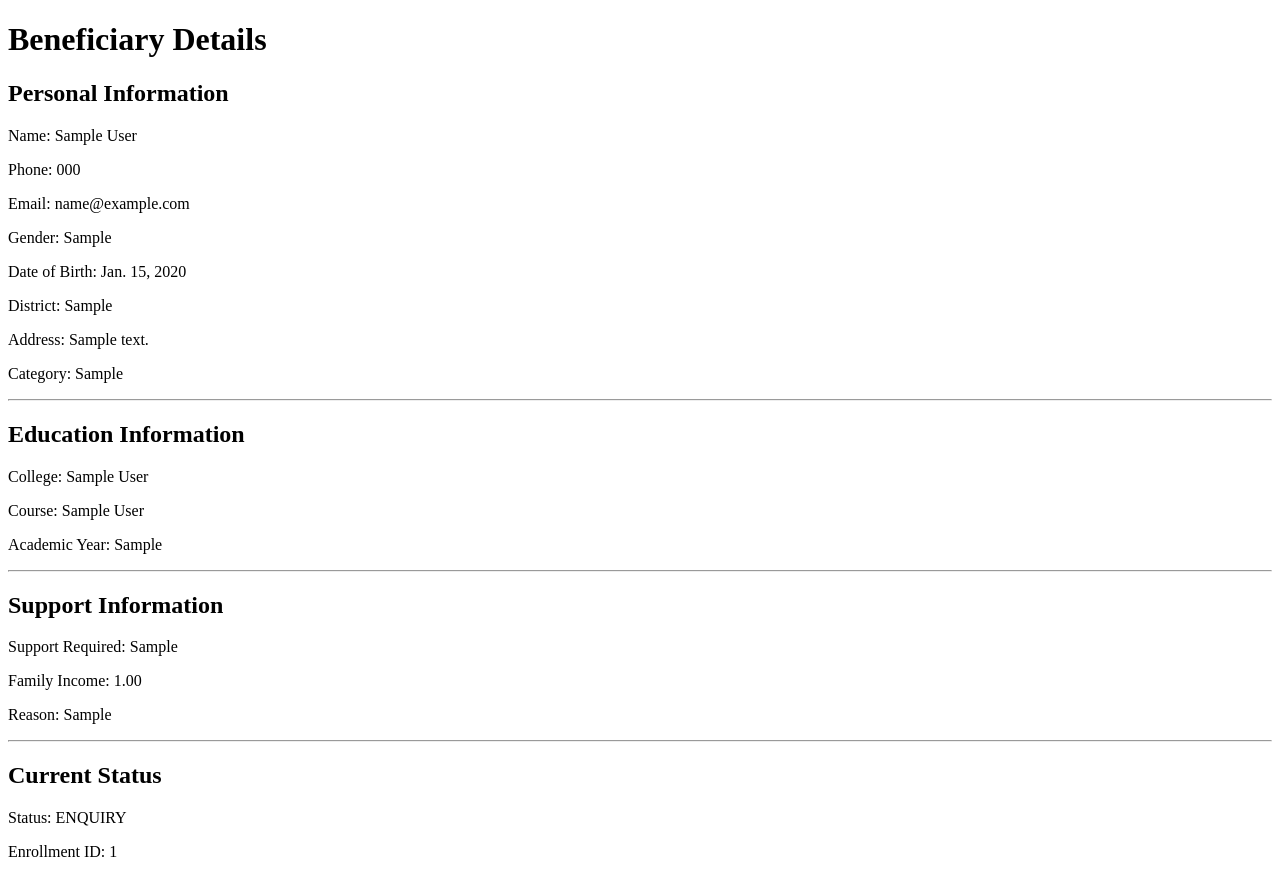
After one commit to vidit-agarwal1/tarpan-portal, a Django app: page /beneficiary/1/ in a window 1280 px wide. The commit adds this page. Run offline with Django 5.2, Linux system fonts and the light colour scheme; tables that the repository leaves empty hold one stand-in row (values such as "Sample post").

Commit message:
Added beneficiary details and enrollment workflow(clicking on beneficiary's name opens its profile)

```diff
--- a/accounts/models.py
+++ b/accounts/models.py
@@ -52,8 +52,8 @@ class Beneficiary(models.Model):
         default='ENQUIRY'
     )
 
-def __str__(self):
-    return self.name
+    def __str__(self):
+        return self.name
 
 class AdmissionApplication(models.Model):
 
--- /dev/null
+++ b/accounts/templates/accounts/beneficiary_detail.html
@@ -0,0 +1,46 @@
+<!DOCTYPE html>
+
+<html>
+<head>
+    <title>Beneficiary Details</title>
+</head>
+<body>
+
+<h1>Beneficiary Details</h1>
+
+<h2>Personal Information</h2>
+
+<p>Name: {{ beneficiary.name }}</p>
+<p>Phone: {{ beneficiary.phone }}</p>
+<p>Email: {{ beneficiary.email }}</p>
+<p>Gender: {{ beneficiary.gender }}</p>
+<p>Date of Birth: {{ beneficiary.date_of_birth }}</p>
+<p>District: {{ beneficiary.district }}</p>
+<p>Address: {{ beneficiary.address }}</p>
+<p>Category: {{ beneficiary.category }}</p>
+
+<hr>
+
+<h2>Education Information</h2>
+
+<p>College: {{ application.college_name }}</p>
+<p>Course: {{ application.course_name }}</p>
+<p>Academic Year: {{ application.academic_year }}</p>
+
+<hr>
+
+<h2>Support Information</h2>
+
+<p>Support Required: {{ application.support_required }}</p>
+<p>Family Income: {{ application.family_income }}</p>
+<p>Reason: {{ application.reason }}</p>
+
+<hr>
+
+<h2>Current Status</h2>
+
+<p>Status: {{ beneficiary.status }}</p>
+<p>Enrollment ID: {{ beneficiary.enrollment_id }}</p>
+
+</body>
+</html>
--- a/accounts/urls.py
+++ b/accounts/urls.py
@@ -28,6 +28,24 @@ path(
     name='enrolled_beneficiaries'
 ),
 
+path(
+    'verify-application/<int:beneficiary_id>/',
+    views.verify_application,
+    name='verify_application'
+),
+
+path(
+    'enroll-beneficiary/<int:beneficiary_id>/',
+    views.enroll_beneficiary,
+    name='enroll_beneficiary'
+),
+
+path(
+    'beneficiary/<int:beneficiary_id>/',
+    views.beneficiary_detail,
+    name='beneficiary_detail'
+),
+
 path('admission/personal/', views.admission_personal, name='admission_personal'),
 path('admission/education/', views.admission_education, name='admission_education'),
 path('admission/support/', views.admission_support, name='admission_support'),
--- a/accounts/views.py
+++ b/accounts/views.py
@@ -14,8 +14,23 @@ def admin_dashboard(request):
 
     total_beneficiaries = Beneficiary.objects.count()
 
+    applied_count = Beneficiary.objects.filter(
+        status='APPLIED'
+    ).count()
+
+    verified_count = Beneficiary.objects.filter(
+        status='VERIFIED'
+    ).count()
+
+    enrolled_count = Beneficiary.objects.filter(
+        status='ENROLLED'
+    ).count()
+
     context = {
-        'total_beneficiaries': total_beneficiaries
+        'total_beneficiaries': total_beneficiaries,
+        'applied_count': applied_count,
+        'verified_count': verified_count,
+        'enrolled_count': enrolled_count
     }
 
     return render(
@@ -54,6 +69,17 @@ def verified_applications(request):
         'accounts/verified_applications.html',
         context
     )
+
+def verify_application(request, beneficiary_id):
+
+    beneficiary = Beneficiary.objects.get(
+        id=beneficiary_id
+    )
+
+    beneficiary.status = 'VERIFIED'
+    beneficiary.save()
+
+    return redirect('admission_applications')
 
 def enrolled_beneficiaries(request):
 
@@ -169,3 +195,40 @@ def admission_review(request):
         'accounts/admission_review.html',
         {'data': data}
     )
+
+def enroll_beneficiary(request, beneficiary_id):
+
+    beneficiary = Beneficiary.objects.get(
+        id=beneficiary_id
+    )
+
+    beneficiary.status = 'ENROLLED'
+
+    beneficiary.enrollment_id = (
+        "TP2026" + str(beneficiary.id).zfill(3)
+    )
+
+    beneficiary.save()
+
+    return redirect('verified_applications')
+
+def beneficiary_detail(request, beneficiary_id):
+
+    beneficiary = Beneficiary.objects.get(
+        id=beneficiary_id
+    )
+
+    application = AdmissionApplication.objects.get(
+        beneficiary=beneficiary
+    )
+
+    context = {
+        'beneficiary': beneficiary,
+        'application': application
+    }
+
+    return render(
+        request,
+        'accounts/beneficiary_detail.html',
+        context
+    )
```
Also changed, not shown: accounts/templates/accounts/admin_dashboard.html (+21 -4 lines), accounts/templates/accounts/admission_applications.html (+18 -2 lines), accounts/templates/accounts/enrolled_beneficiaries.html (+15 -2 lines), accounts/templates/accounts/verified_applications.html (+19 -2 lines).
